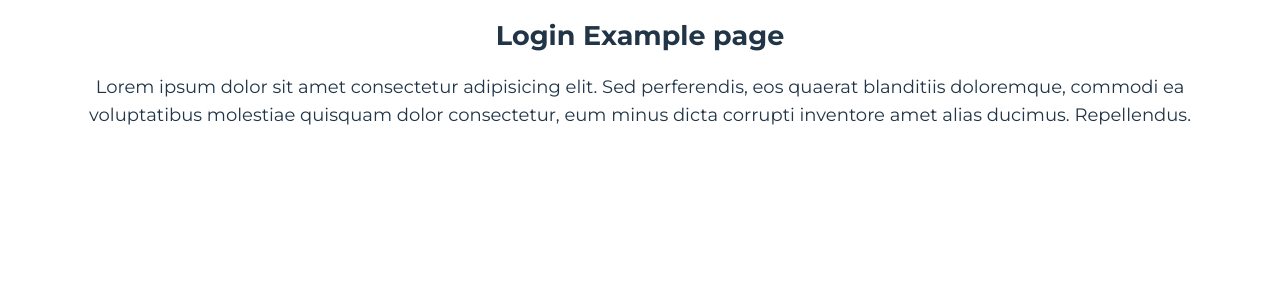
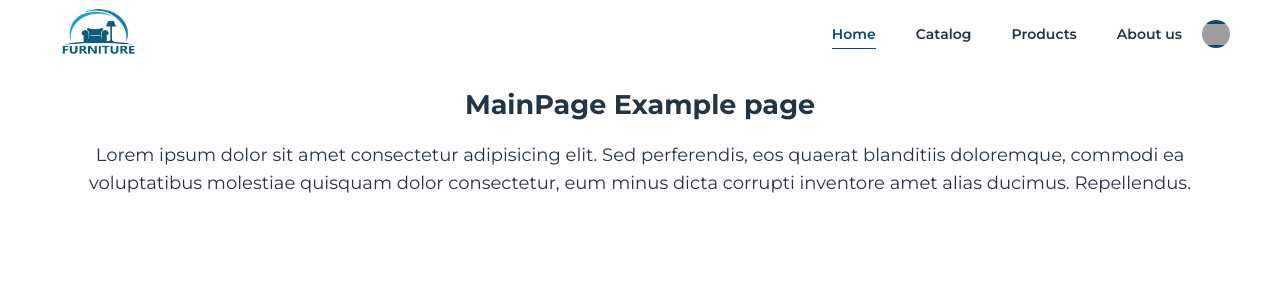
Before and after one commit to guranda26/ecommerce-website, a React (Vite) app: page / in a window 1280 px wide. Shown: the top 300 px of the page. Built offline with nearby package versions, Linux system fonts and the light colour scheme; grey boxes are pictures that could not be loaded.

Commit message:
fix: Routing and ProfilePanel

```diff
--- a/src/App.tsx
+++ b/src/App.tsx
@@ -13,34 +13,36 @@ const App: React.FC = () => {
   const roots = createBrowserRouter([
     {
       path: '/',
+      element: <MainPageLayout />,
+      errorElement: <ErrorPage />,
+      children: [
+        {
+          index: true,
+          element: <MainPage />,
+        },
+        {
+          path: 'catalog',
+          element: <Catalog />,
+        },
+      ],
+    },
+    {
+      path: '/login',
       element: <RootLayout />,
-      errorElement: <ErrorPage />,
       children: [
         {
           index: true,
           element: <Login />,
         },
+      ],
+    },
+    {
+      path: '/register',
+      element: <RootLayout />,
+      children: [
         {
-          path: 'register',
+          index: true,
           element: <Register />,
-        },
-        {
-          path: '/login',
-          element: <Login />,
-        },
-        {
-          path: 'main',
-          element: <MainPageLayout />,
-          children: [
-            {
-              index: true,
-              element: <MainPage />,
-            },
-            {
-              path: 'catalog',
-              element: <Catalog />,
-            },
-          ],
         },
       ],
     },
--- a/src/components/header/Header.tsx
+++ b/src/components/header/Header.tsx
@@ -8,7 +8,7 @@ import Profile from './Profile';
 function Header(): React.JSX.Element {
   return (
     <header className="header">
-      <NavLink title="Home Page" className="logo-link" to="/main">
+      <NavLink title="Home Page" className="logo-link" to="/">
         <img
           className="logo-img"
           src={logo}
--- a/src/components/header/Navbar.tsx
+++ b/src/components/header/Navbar.tsx
@@ -7,22 +7,22 @@ function Navbar(): React.JSX.Element {
     <nav className="nav">
       <ul className="nav-list">
         <li className="nav-item">
-          <NavLink title="Home" className="nav-link" to="/main">
+          <NavLink title="Home" className="nav-link" to="/">
             Home
           </NavLink>
         </li>
         <li className="nav-item">
-          <NavLink title="Catalog" className="nav-link" to="/main/catalog">
+          <NavLink title="Catalog" className="nav-link" to="/catalog">
             Catalog
           </NavLink>
         </li>
         <li className="nav-item">
-          <NavLink title="Products" className="nav-link" to="/main/products">
+          <NavLink title="Products" className="nav-link" to="/products">
             Products
           </NavLink>
         </li>
         <li className="nav-item">
-          <NavLink title="About us" className="nav-link" to="/main/about">
+          <NavLink title="About us" className="nav-link" to="/about">
             About us
           </NavLink>
         </li>
--- a/src/components/header/Profile.tsx
+++ b/src/components/header/Profile.tsx
@@ -15,18 +15,17 @@ function Profile(): React.JSX.Element {
       !profilePanelRef.current.contains(target) &&
       !profileBtnRef.current!.contains(target)
     ) {
-      close();
+      setOpenPanel(false);
+      document.removeEventListener('mousedown', handleClickOutside);
     }
   }, []);
 
   const open = () => {
-    profilePanelRef.current!.classList.remove('visually-hidden');
     setOpenPanel(true);
     document.addEventListener('mousedown', handleClickOutside);
   };
 
   const close = () => {
-    profilePanelRef.current!.classList.add('visually-hidden');
     setOpenPanel(false);
     document.removeEventListener('mousedown', handleClickOutside);
   };
@@ -48,9 +47,11 @@ function Profile(): React.JSX.Element {
         onClick={handleProfile}
         type="button"
       ></button>
-      <div ref={profilePanelRef} className="profile-panel visually-hidden">
-        <ProfilePanel />
-      </div>
+      {openPanel && (
+        <div ref={profilePanelRef} className="profile-panel">
+          <ProfilePanel />
+        </div>
+      )}
     </>
   );
 }
--- a/src/components/header/header.css
+++ b/src/components/header/header.css
@@ -76,3 +76,30 @@
   padding: 0;
   background-color: transparent;
 }
+
+.nav-link {
+  text-decoration: none;
+  font-size: 14px;
+  font-weight: 600;
+  background-color: #fff;
+  color: var(--dark-color);
+}
+
+.nav-link.active {
+  color: var(--brand-color);
+}
+
+.nav-link::after {
+  display: block;
+  content: '';
+  height: 1px;
+  width: 0;
+  align-items: center;
+  background-color: var(--brand-color);
+  transition: width 0.5s ease-out;
+}
+
+.nav-link:hover::after,
+.nav-link.active::after {
+  width: 100%;
+}
--- a/src/layouts/MainPageLayout.tsx
+++ b/src/layouts/MainPageLayout.tsx
@@ -4,13 +4,13 @@ import Header from '../components/header/Header';
 
 function MainPageLayout(): React.JSX.Element {
   return (
-    <>
+    <div className="container">
       <Header />
       <main>
         <Outlet />
       </main>
       <footer></footer>
-    </>
+    </div>
   );
 }
 
--- a/src/pages/errorPage/ErrorPage.tsx
+++ b/src/pages/errorPage/ErrorPage.tsx
@@ -9,7 +9,7 @@ function ErrorPage() {
       <div className="error-container">
         <img src={errorImage} alt="Error page image" width={400} height={400} />
         <h2 className="header-content">PageNotFound</h2>
-        <NavLink className="home-page-btn" to={'./main'}>
+        <NavLink className="home-page-btn" to={'./'}>
           Home Page
         </NavLink>
       </div>
@@ -19,7 +19,7 @@ function ErrorPage() {
     <div className="error-container">
       <img src={planetImage} alt="Error page image" width={400} height={400} />
       <h2 className="header-content">Something went wrong:</h2>
-      <NavLink className="home-page-btn" to={'./main'}>
+      <NavLink className="home-page-btn" to={'./'}>
         Home Page
       </NavLink>
     </div>
```
